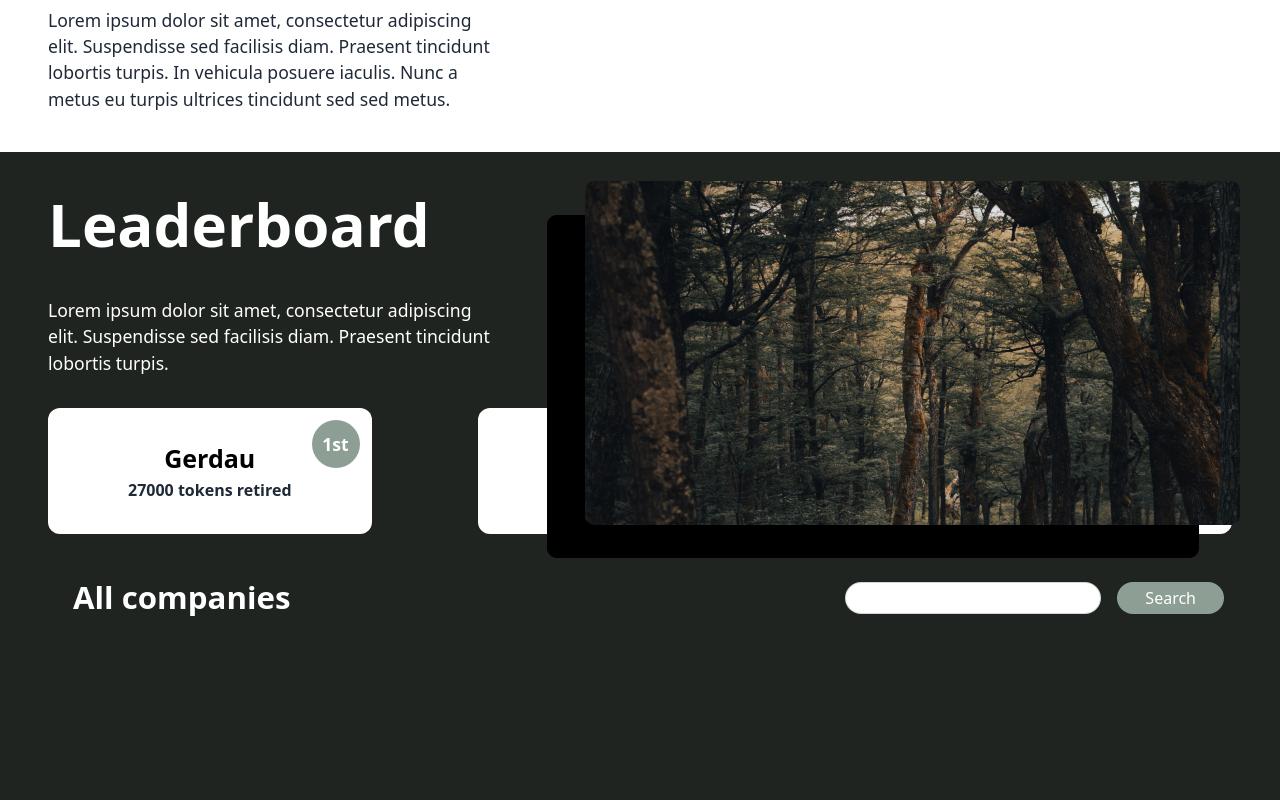
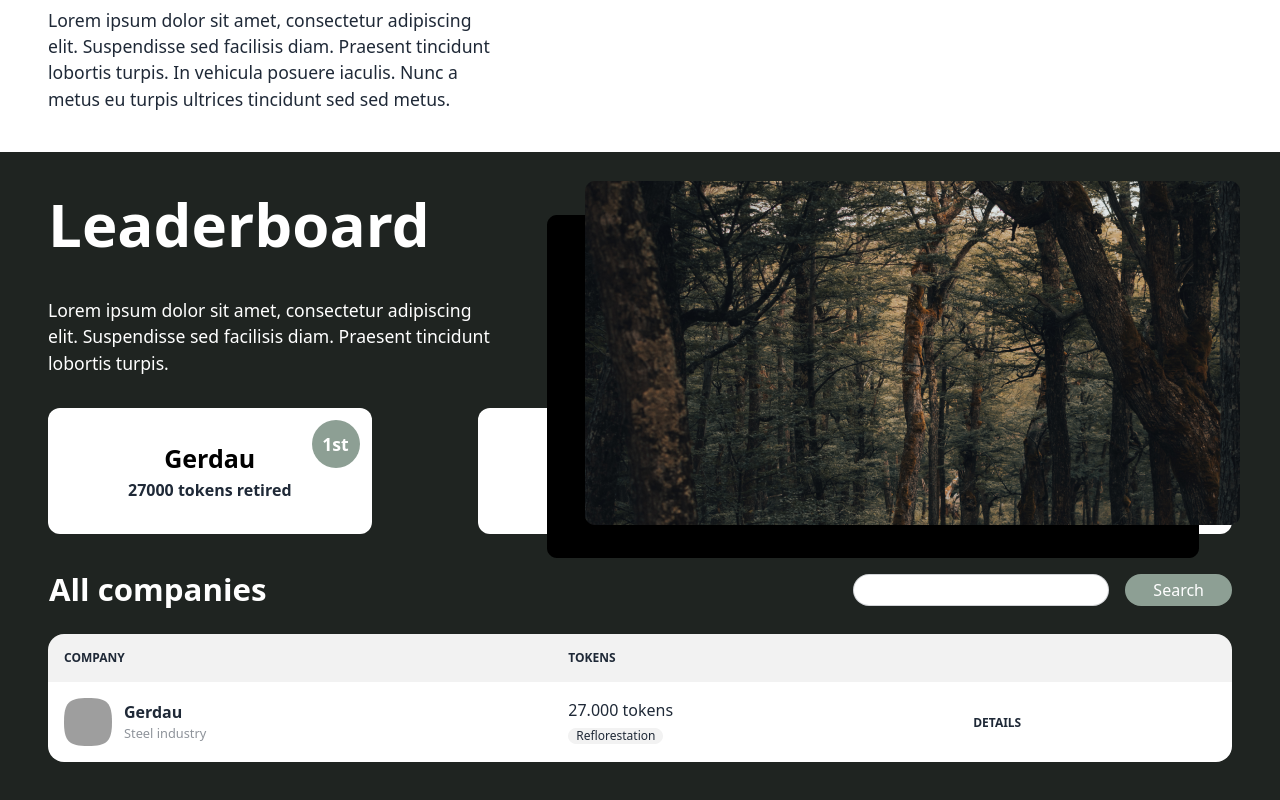
Before and after one commit to Lilium-ZenCon/frontend, a React (Vite) app: page / in a window 1280 px wide. Shown: the part 418-1218 px from the top of the page. Built offline with nearby package versions, Linux system fonts and the light colour scheme; grey boxes are pictures that could not be loaded.

Commit message:
Aligned Leaderboard Header

```diff
--- a/src/components/Leaderboard.jsx
+++ b/src/components/Leaderboard.jsx
@@ -1,4 +1,5 @@
 import LeaderboardHeader from "./LeaderboardHeader";
+import LeaderboardTable from "./LeaderboardTable";
 import Podium from "./Podium";
 
 export default function Leaderboard() {
@@ -12,6 +13,7 @@ export default function Leaderboard() {
                 <Podium place={'3rd'} company={"Gerdau"} tokens={27000}/>
             </div>
             <LeaderboardHeader/>
+            <LeaderboardTable/>
         </div>
     )
 }
--- a/src/components/LeaderboardHeader.jsx
+++ b/src/components/LeaderboardHeader.jsx
@@ -1,8 +1,8 @@
 export default function LeaderboardHeader() {
   return (
-    <div className="navbar bg-darkgreen text-white">
+    <div className=" bg-darkgreen text-white flex justify-between items-center px-0">
       <div className="flex-1">
-        <a className="btn btn-ghost normal-case text-3xl">All companies</a>
+        <a className="btn btn-ghost normal-case text-3xl m-0 px-0">All companies</a>
       </div>
       <div className="flex gap-6">
         <div className="form-control flex flex-row gap-4">
@@ -10,7 +10,7 @@ export default function LeaderboardHeader() {
             type="text"
             className="input input-bordered w-64 h-8 rounded-full text-grey"
           />
-          <button className="rounded-full bg-lightgreen px-7">
+          <button className="rounded-full bg-lightgreen px-7 py-0 h-8">
             Search
           </button>
         </div>
--- /dev/null
+++ b/src/components/LeaderboardTable.jsx
@@ -0,0 +1,45 @@
+export default function LeaderboardTable() {
+  return (
+    <div class="w-full mt-5">
+      <table class="table w-full">
+        <thead>
+          <tr>
+            <th>Company</th>
+            <th>TOKENS</th>
+            <th></th>
+          </tr>
+        </thead>
+        <tbody>
+          <tr>
+            <td>
+              <div class="flex items-center space-x-3">
+                <div class="avatar">
+                  <div class="mask mask-squircle w-12 h-12">
+                    <img
+                      src="https://logospng.org/download/gerdau/logo-gerdau-escudo-1024.png"
+                      alt="Avatar Tailwind CSS Component"
+                    />
+                  </div>
+                </div>
+                <div>
+                  <div class="font-bold">Gerdau</div>
+                  <div class="text-sm opacity-50">Steel industry</div>
+                </div>
+              </div>
+            </td>
+            <td>
+              27.000 tokens
+              <br />
+              <span class="badge badge-ghost badge-sm">
+                Reflorestation
+              </span>
+            </td>
+            <th>
+              <button class="btn btn-ghost btn-xs">details</button>
+            </th>
+          </tr>
+        </tbody>
+      </table>
+    </div>
+  );
+}
```
